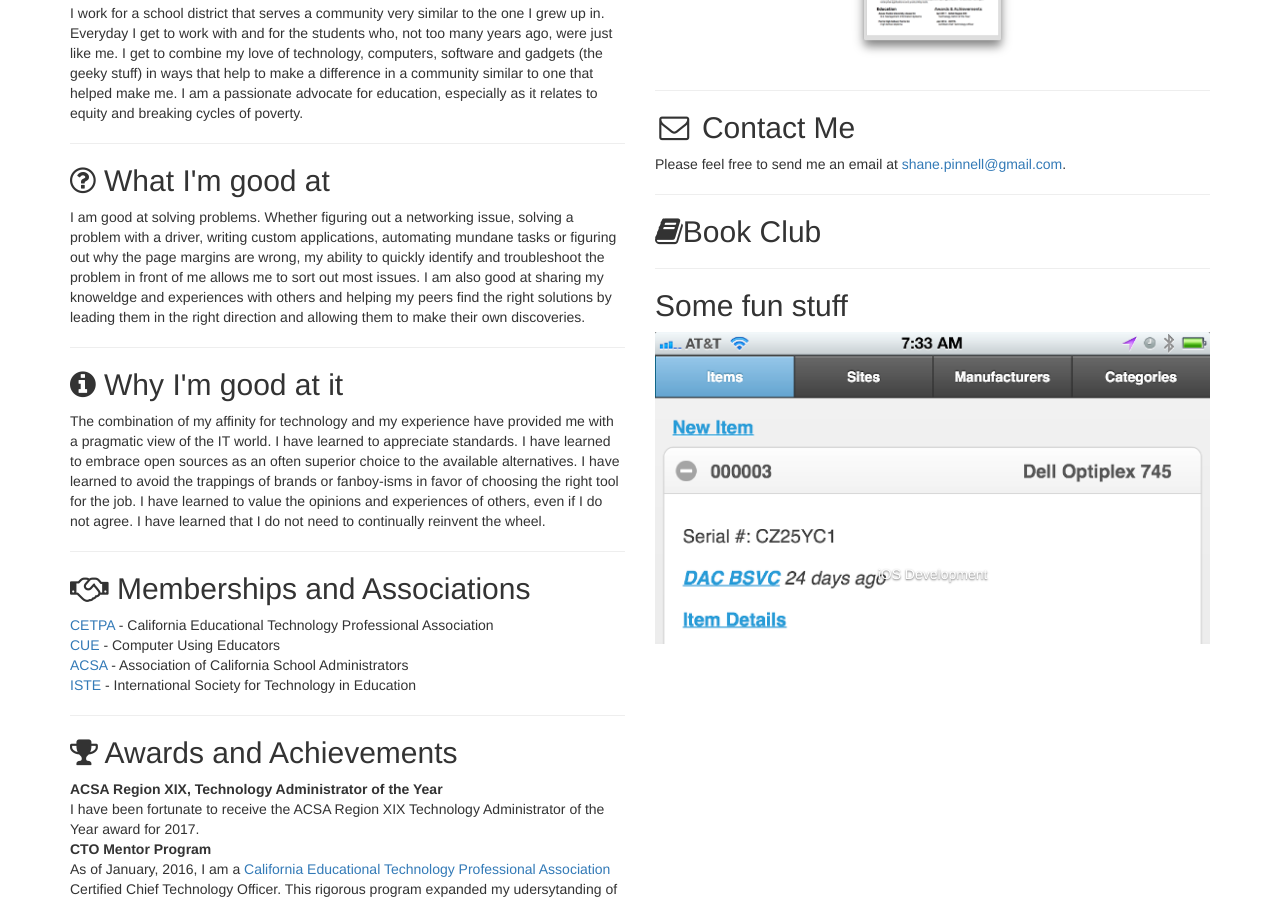
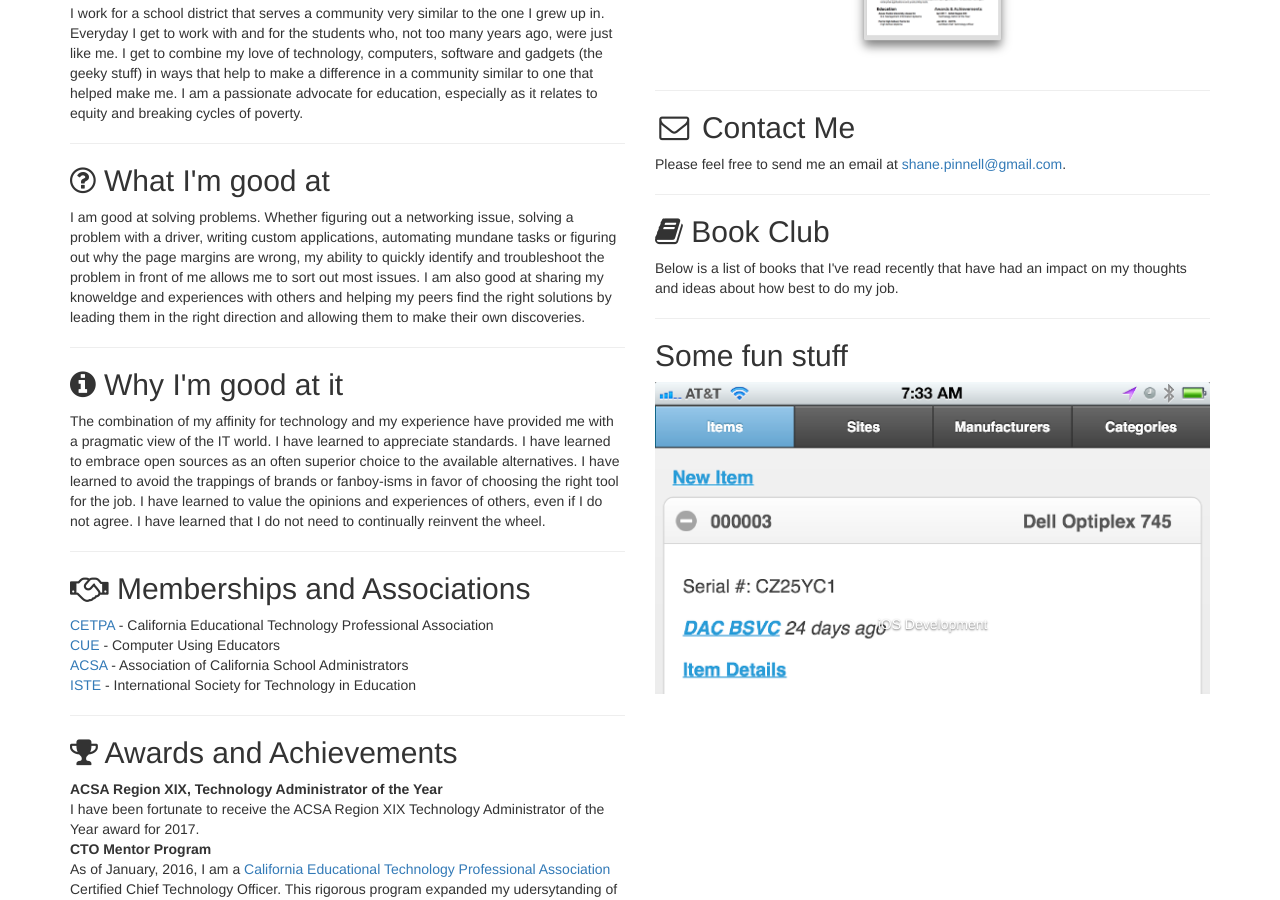
Before and after one commit to shanepinnell/shanepinnell.github.io, a Jekyll site: the page built from index.html, in a window 1280 px wide and 900 px high, scrolled down 514 px. Built offline with Jekyll 4.4.1, drawn with Linux system fonts in a browser that asks for light colours.

Commit message:
Updated books section

```diff
--- a/index.html
+++ b/index.html
@@ -55,7 +55,8 @@ title: Shane Pinnell
     <p>Please feel free to send me an email at <a href="mailto:shane.pinnell@gmail.com">shane.pinnell@gmail.com</a>.</p>
 
     <hr />
-    <h2><i class="fa fa-book" aria-hidden="true"></i>Book Club</h2>
+    <h2><i class="fa fa-book" aria-hidden="true"></i> Book Club</h2>
+    <p>Below is a list of books that I've read recently that have had an impact on my thoughts and ideas about how best to do my job.</p>
     <ul class="list-unstyled">
       <li></li>
     </ul>
```
